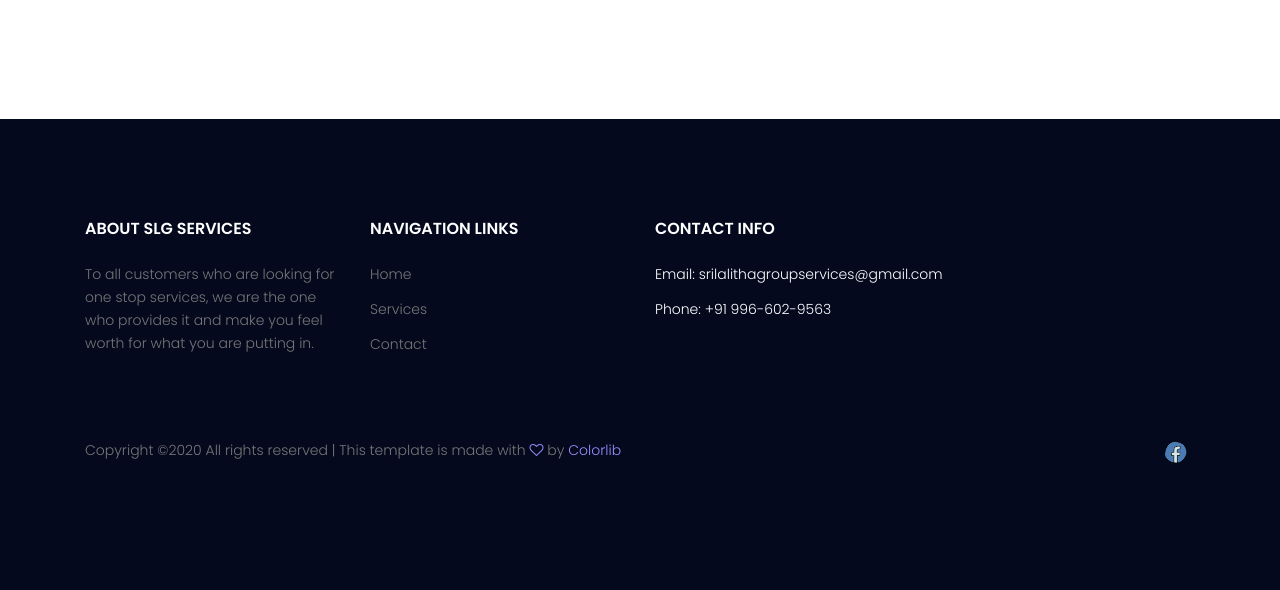
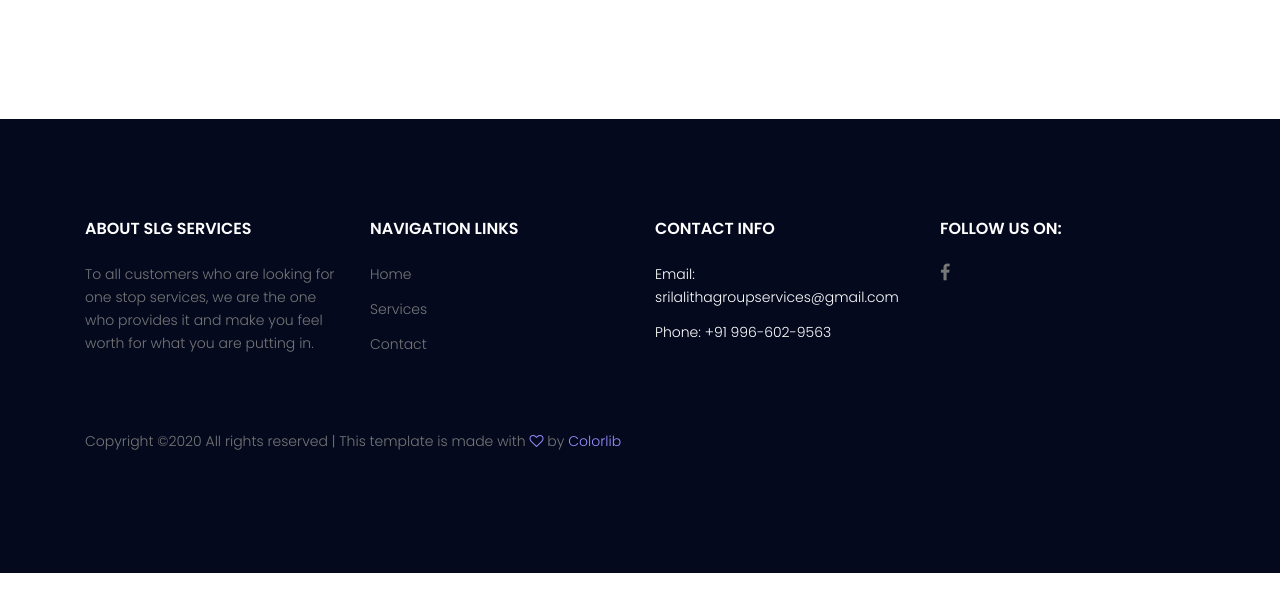
Before and after one commit to satyasashi/slgservices, a Django app: page / in a window 1280 px wide. Shown: the part 3481-4071 px from the top of the page. Run offline with Django 3.2, Linux system fonts and the light colour scheme; some libraries are stand-ins or nearby versions.

Commit message:
small changes

```diff
--- a/templates/index.html
+++ b/templates/index.html
@@ -46,7 +46,7 @@
 			  			<div class="col-lg-6 col-sm-6 col-4 header-top-left no-padding">
 			  				<ul>
 								{% load static %}
-								<li><a href="https://www.facebook.com/srilalithagroupservices/"><img src="{% static 'img/fb.png' %}" style="height: 25px; width: 25px; cursor:pointer;"/></a></li>
+								<li><a href="https://www.facebook.com/srilalithagroupservices/"><i class="fa fa-facebook" aria-hidden="true"></i></a></li>
 								<li><a href="#"><i class="fa fa-twitter"></i></a></li>
 			  				</ul>
 			  			</div>
@@ -65,8 +65,8 @@
 			      <nav id="nav-menu-container">
 			        <ul class="nav-menu">
 			          <li class="menu-active"><a href="{% url 'home' %}">Home</a></li>
-			          <li><a href="#about-us">About</a></li>
 			          <li><a href="#services">Service</a></li>
+								<li><a href="#about-us">About</a></li>
 			          <li><a href="#contact">Contact</a></li>
 			        </ul>
 			      </nav><!-- #nav-menu-container -->
@@ -101,7 +101,7 @@
 					<div class="col-md-12 pb-50 header-text text-center">
 						<h1 class="mb-10">What we offer to our Customers</h1>
 						<p>
-							We are extremely conserned to provide solutions to our customer according to their needs.
+							We are extremely concerned to provide solutions to our customer according to their needs.
 						</p>
 					</div>
 				</div>
@@ -365,7 +365,7 @@
 							</div>
 						</div>
 					</div>
-					<div class="col-lg-6  col-md-6 col-sm-6">
+					<div class="col-lg-3  col-md-3 col-sm-3">
 						<div class="single-footer-widget mail-chimp">
 							<h6 class="mb-20">Contact Info</h6>
 							<ul>
@@ -375,19 +375,22 @@
 							</ul>
 						</div>
 					</div>
+
+					<div class="col-lg-3  col-md-3 col-sm-3">
+						<div class="single-footer-widget mail-chimp">
+							<h6 class="mb-20">Follow Us On:</h6>
+							<ul>
+								<li><a href="https://www.facebook.com/srilalithagroupservices/"><i class="fa fa-facebook" aria-hidden="true" style="font-size: 18px;"></i></a></li>
+							</ul>
+						</div>
+					</div>
 				</div>
 
 				<div class="row footer-bottom d-flex justify-content-between align-items-center">
 					<p class="col-lg-8 col-sm-12 footer-text m-0"><!-- Link back to Colorlib can't be removed. Template is licensed under CC BY 3.0. -->
-Copyright &copy;<script>document.write(new Date().getFullYear());</script> All rights reserved | This template is made with <i class="fa fa-heart-o" aria-hidden="true"></i> by <a href="https://colorlib.com" target="_blank">Colorlib</a>
-<!-- Link back to Colorlib can't be removed. Template is licensed under CC BY 3.0. -->
-</p>
-					<div class="col-lg-4 col-sm-12 footer-social">
-						<a href="https://www.facebook.com/srilalithagroupservices/"><img src="{% static 'img/fb.png' %}" style="height: 25px; width: 25px; cursor:pointer;"/></a>
-						<!-- <a href="#"><i class="fa fa-twitter"></i></a>
-						<a href="#"><i class="fa fa-dribbble"></i></a>
-						<a href="#"><i class="fa fa-behance"></i></a> -->
-					</div>
+					Copyright &copy;<script>document.write(new Date().getFullYear());</script> All rights reserved | This template is made with <i class="fa fa-heart-o" aria-hidden="true"></i> by <a href="https://colorlib.com" target="_blank">Colorlib</a>
+					<!-- Link back to Colorlib can't be removed. Template is licensed under CC BY 3.0. -->
+					</p>
 				</div>
 			</div>
 		</footer>
```
